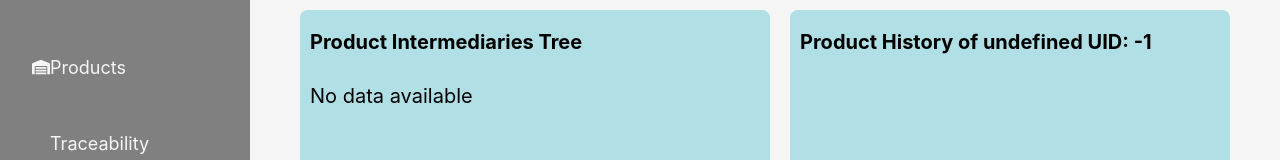
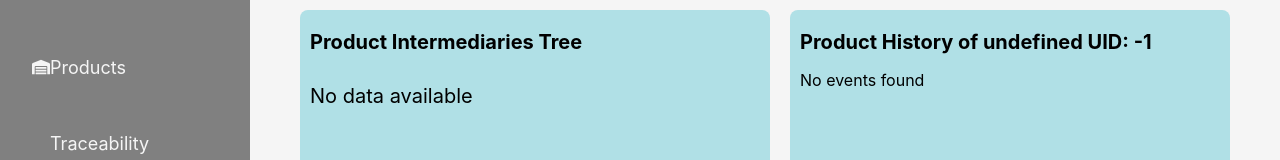
Before and after one commit to Veeraj270/EnhancedTraceabilitySystemForApplications, a React (Create React App) app in the folder et-system-frontend/: page /traceability in a window 1280 px wide. Shown: the part 132-292 px from the top of the page. Built offline with nearby package versions, Linux system fonts and the light colour scheme; some icons are missing.

Commit message:
Got the very barebones functionality of the product history tab working

```diff
--- a/et-system-frontend/src/Pages/TraceabilityPage.js
+++ b/et-system-frontend/src/Pages/TraceabilityPage.js
@@ -1,6 +1,7 @@
 import SearchBar from "../components/TraceabilityComponents/SearchBar";
 import {useEffect, useState} from "react";
 import Product from "../components/TraceabilityComponents/Product.tsx";
+import ProductHistory from "../components/TraceabilityComponents/ProductHistory";
 
 const TraceabilityPage = () => {
     //An impossible product - necessary for implementation of select
@@ -11,25 +12,37 @@ const TraceabilityPage = () => {
     const [ data, setData ] = useState([])
     const [ root, setRoot] = useState(null)
     const [ selectedProduct, setSelectedProduct ] = useState(defaultProduct)
-    const [ selectedProductLabel, setSelectedProductLabel ] = useState(null)
+    const [history, setHistory] = useState([]);
 
 
     const getData = (data) => {
-        setData(data);
-
         if(data){
             const root = buildGraph(data)
             setRoot(root)
         }
     }
 
-    const clickHandler =  (event, data, ) => {
-        if (selectedProduct === data){
+    const clickHandler = (event, product) => {
+        //If already selected then unselect
+        if (selectedProduct.id === product.id){
             setSelectedProduct(defaultProduct)
-        }else{
-            setSelectedProduct(data)
+            setHistory([])
         }
+        else {
+            setSelectedProduct(product)
+            fetchHistory(product.id)
+        }
+
+
         event.stopPropagation()
+    }
+
+    const fetchHistory = async (id) => {
+        console.log("fetchHistory()")
+        const res = await fetch(`http://localhost:8080/api/products/fetch-product-history/${id}`);
+        const history = await res.json();
+        console.log(history)
+        setHistory(history)
     }
 
     const buildGraph = (data) => {
@@ -106,6 +119,7 @@ const TraceabilityPage = () => {
                 </div>
                 <div className='product-history-container'>
                     <h3>{`Product History of ${selectedProduct ? selectedProduct.label + " UID: " + selectedProduct.id: "null"}`}</h3>
+                    <ProductHistory history={history}/>
                 </div>
             </div>
 
--- /dev/null
+++ b/et-system-frontend/src/components/TraceabilityComponents/ProductHistory.js
@@ -0,0 +1,24 @@
+
+import {useEffect, useState} from "react"
+
+const ProductHistory = ( {history} ) => {
+    const generateJSX = (history) => {
+        console.log("generateJSX() history:" + history )
+        return (
+            ( history.length === 0) ? (<p>No events found</p>) : (
+                history.map((event) => {
+                    return(
+                        <p>Event Timestamp: {event.timestamp}</p>
+                    )
+                })
+            )
+        )
+    }
+
+    return (
+        <div>
+            {generateJSX(history)}
+        </div>
+    )
+}
+export default ProductHistory
```
Also changed, not shown: et-system-frontend/src/components/TraceabilityComponents/Events.tsx (added, +10 -0 lines), 1 other file (tests, documents, lock files or other folders).
